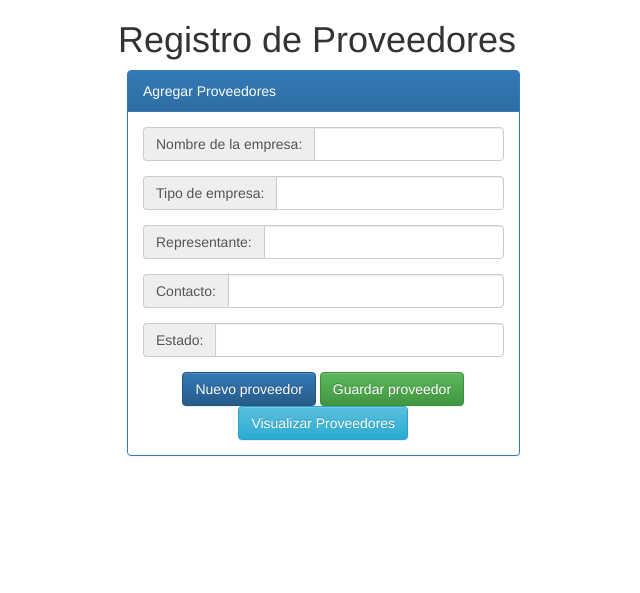
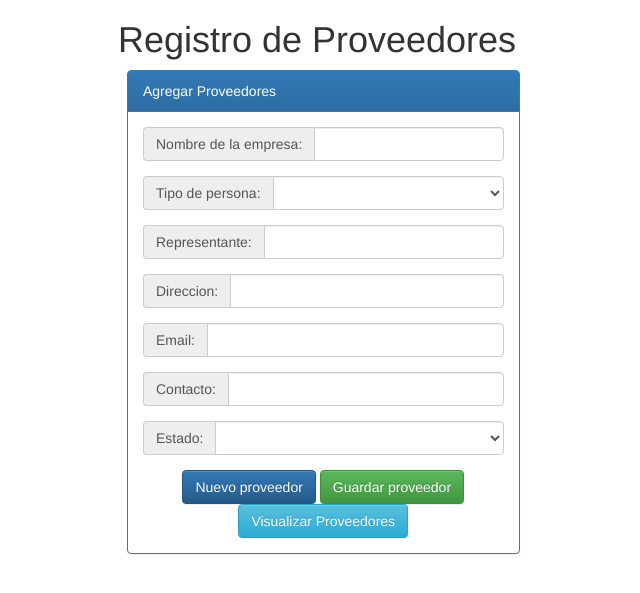
Before and after one commit to AlejandroFuentesHernandez/proyectovideojuegosvacio, a CodeIgniter app: page /proyectovideojuegosvacio/index.php/proveedores/index in a window 1280 px wide. Shown: the top 593 px of the page, without its empty margins (323-963 px from the left). Run offline with CodeIgniter, Linux system fonts and the light colour scheme; data that the repository does not hold is empty.

Commit message:
Proveedores
Agregue mas campos a los proveedores

```diff
--- a/application/controllers/proveedores.php
+++ b/application/controllers/proveedores.php
@@ -26,8 +26,10 @@ class Proveedores extends CI_Controller
 
         	//$id_proveedores=$this->input->post('id_proveedor');
         	$nombre_empresa=$this->input->post('nombre_empresa');
-        	$tipo_empresa=$this->input->post('tipo_empresa');
+        	$tipo_persona=$this->input->post('tipo_persona');
         	$representante_empresa=$this->input->post('representante_empresa');
+            $direccion_proveedores=$this->input->post('direccion_proveedores');
+            $correo_proveedores=$this->input->post('correo_proveedores');
         	$contacto_proveedores=$this->input->post('contacto_proveedores');
         	$estado_proveedores=$this->input->post('estado_proveedores');
 
@@ -36,8 +38,10 @@ class Proveedores extends CI_Controller
 				(
 					//'id_proveedores'=>$id_proveedores,
 					'nombre_empresa'=>$nombre_empresa,
-					'tipo_empresa'=>$tipo_empresa,
+					'tipo_persona'=>$tipo_persona,
 					'representante_empresa'=>$representante_empresa,
+                    'direccion_proveedores'=>$direccion_proveedores,
+                    'correo_proveedores'=>$correo_proveedores,
 					'contacto_proveedores'=>$contacto_proveedores,
 					'estado_provedores'=>$estado_proveedores,
 				);
--- a/application/models/proveedores_model.php
+++ b/application/models/proveedores_model.php
@@ -5,7 +5,7 @@ class Proveedores_model extends CI_Model
 {
 	public function insertar($data){
 
-	$resultado=$this->db->insert('tab_proveedores', $data); // Que es lo mismo que: INSERT INTO tab_proveedroes (nombre_empresa, tipo_empresa, representante_empresa,contacto_proveedores,estado_provedores ) VALUES ('$nombre_empresa', '$tipo_empresa', '$representante_empresa', '$contacto_proveedores', '$estado_provedores')
+	$resultado=$this->db->insert('tab_proveedores', $data); // Que es lo mismo que: INSERT INTO tab_proveedroes (nombre_empresa, tipo_persona, representante_empresa,contacto_proveedores,estado_provedores ) VALUES ('$nombre_empresa', '$tipo_empresa', '$representante_empresa', '$contacto_proveedores', '$estado_provedores')
 		if($resultado==true)
 		{
 			return 1;
--- a/application/views/ingresarproveedores_view.php
+++ b/application/views/ingresarproveedores_view.php
@@ -20,14 +20,14 @@
 </head>
 <body>
     <div class="container-fluid">
-      <!--columna 1-->
+      <!--Fila 1-->
         <div class="row">
             <div class="col-md-12 text-center">
                 <h1>Registro de Proveedores</h1>
             </div>
         </div>
-         <!-- Columna 2-->
-        <div class="row" style=" padding-left: 435px;" >
+         <!-- Fila 2-->
+        <div class="row" style=" padding-left: 435px;">
           <!--PARTE 2-->
           <div class="col-md-6">
              <div class="panel panel-primary">
@@ -48,23 +48,41 @@
                    </div>
                     <!-- Segundo campo-->
                     <div class="col-md-12 form-group input-group">
-                      <label for="" class="input-group-addon"> Tipo de empresa:</label>
-                      <input type="text" id="tipo" name="tipo_empresa" class="form-control">
+                      <label for="" class="input-group-addon"> Tipo de persona:</label>
+                        <select class="form-control" id="tipo" name="tipo_persona">
+                          <option value=""></option>
+                          <option value="Natural">Natural</option>
+                          <option value="Juridica">Juridica</option>
+                        </select>
                     </div>
                     <!-- Tercero campo-->
                     <div class="col-md-12 form-group input-group">
                       <label for="" class="input-group-addon"> Representante:</label>
                       <input type="text" id="repre" name="representante_empresa" class="form-control">
                     </div>
-                    <!-- Cuarto campo-->
-                      <div class="col-md-12 form-group input-group">
+                     <!-- Cuarto campo-->
+                    <div class="col-md-12 form-group input-group">
+                      <label for="" class="input-group-addon"> Direccion:</label>
+                      <input type="text" id="direccion" name="direccion_proveedores" class="form-control">
+                    </div>
+                    <!-- Quinto campo-->
+                    <div class="col-md-12 form-group input-group">
+                      <label for="" class="input-group-addon"> Email:</label>
+                      <input type="email" id="correo" name="correo_proveedores" class="form-control">
+                    </div>
+                    <!-- sexto campo-->
+                    <div class="col-md-12 form-group input-group">
                         <label for="" class="input-group-addon">Contacto:</label>
                         <input type="text" id="contacto" name="contacto_proveedores" class="form-control">
-                      </div>
-                    <!-- Quinto campo-->
+                    </div>
+                    <!-- septimo campo-->
                     <div class="col-md-12 form-group input-group">
                       <label for="" class="input-group-addon">Estado:</label>
-                      <input type="text" id="estado" name="estado_proveedores" class="form-control">
+                        <select class="form-control" id="estado" name="estado_proveedores">
+                          <option value=""></option>
+                          <option value="Habilitado">Habilitado</option>
+                          <option value="Deshabilitado">Deshabilitado</option>
+                        </select>
                     </div>
 
                     <div class="col-md-12 text-center">
@@ -98,16 +116,16 @@
         </button>
       </div>
       <div class="modal-body">
-
-
-
-                       <!-- TABLA PARA MOSTRAR DATOS-->
-                       <table border="solid">
+                    <div class="table-responsive">
+                     <!-- TABLA PARA MOSTRAR DATOS-->
+                      <table class="table table-bordered">
                          <thead>
                             <tr>
                                 <th>Nombre</th>
-                                <th>Tipo de la empresa</th>
+                                <th>Tipo de persona</th>
                                 <th>Representante de la empresa</th>
+                                <th>Direccion </th>
+                                <th>Correo</th>
                                 <th>Contacto</th>
                                 <th>Estado</th>
                                <!-- <th>borrar</th>
@@ -120,8 +138,10 @@
                             <tr>
                                 <!-- <td><input type="radio" name="editar" value="<?=$u->idContacto?>"/></td> -->
                                 <td><?=$dp->nombre_empresa?></td>
-                                <td><?=$dp->tipo_empresa?></td>
+                                <td><?=$dp->tipo_persona?></td>
                                 <td><?=$dp->representante_empresa?></td>
+                                <td><?=$dp->direccion_proveedores?> </td>
+                                <td><?=$dp->correo_proveedores?> </td>
                                 <td><?=$dp->contacto_proveedores?></td>
                                 <td><?=$dp->estado_provedores?></td>
                             </tr>
@@ -129,6 +149,7 @@
                             <?php endforeach;?>
                         </tbody>
                       </table>
+                    </div>
       </div>
       <div class="modal-footer">
         <button type="button" class="btn btn-secondary" data-dismiss="modal">Close</button>
```
